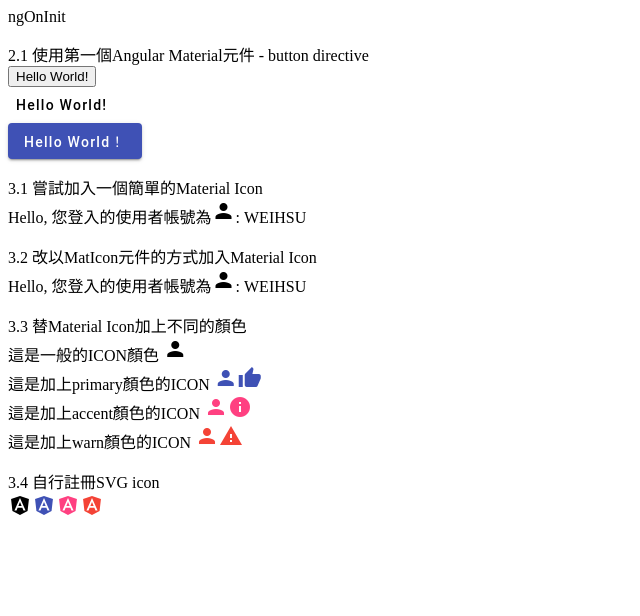
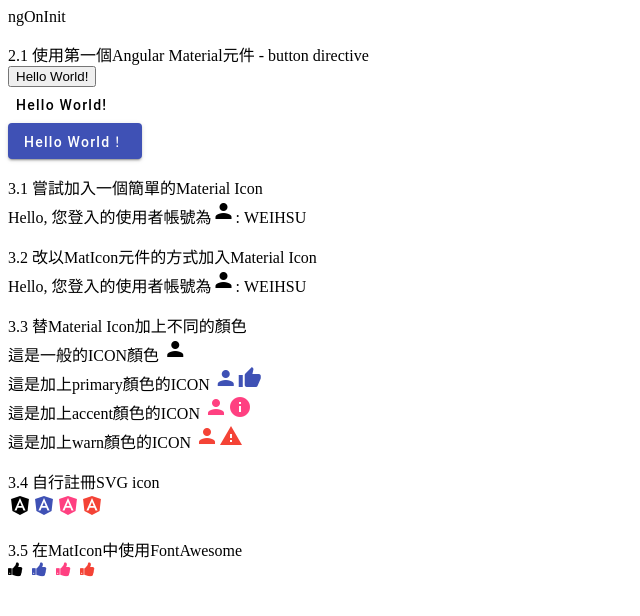
Before and after one commit to SW00917/angular-material, an Angular app: page / in a window 1280 px wide. Shown: the top 616 px of the page, without its empty margins (0-640 px from the left). Built offline with nearby package versions, Linux system fonts and the light colour scheme.

Commit message:
註冊fontawesome並在畫面中加入

```diff
--- a/src/app/app.component.html
+++ b/src/app/app.component.html
@@ -46,5 +46,26 @@
   <mat-icon svgIcon="custom-svg:angular" color="accent"></mat-icon>
   <mat-icon svgIcon="custom-svg:angular" color="warn"></mat-icon>
 </div>
+<p></p>
 
+3.5 在MatIcon中使用FontAwesome
+<div>
+  <!-- 就是<i class="fa fa-thumbs-up">的概念 -->
+  <mat-icon fontSet="fontawesome" fontIcon="fa-thumbs-up"></mat-icon>
+  <mat-icon
+    fontSet="fontawesome"
+    fontIcon="fa-thumbs-up"
+    color="primary"
+  ></mat-icon>
+  <mat-icon
+    fontSet="fontawesome"
+    fontIcon="fa-thumbs-up"
+    color="accent"
+  ></mat-icon>
+  <mat-icon
+    fontSet="fontawesome"
+    fontIcon="fa-thumbs-up"
+    color="warn"
+  ></mat-icon>
+</div>
 <router-outlet></router-outlet>
--- a/src/app/app.component.ts
+++ b/src/app/app.component.ts
@@ -23,6 +23,8 @@ export class AppComponent implements OnInit {
         'assets/images/angular_solidBlack.svg'
       )
     );
+
+    this.matIconRegistry.registerFontClassAlias('fontawesome', 'fa');
   }
 
   ngOnInit() {
--- a/src/index.html
+++ b/src/index.html
@@ -10,6 +10,10 @@
       href="https://fonts.googleapis.com/icon?family=Material+Icons"
       rel="stylesheet"
     />
+    <link
+      href="https://maxcdn.bootstrapcdn.com/font-awesome/4.7.0/css/font-awesome.min.css"
+      rel="stylesheet"
+    />
   </head>
   <body>
     <app-root></app-root>
```
